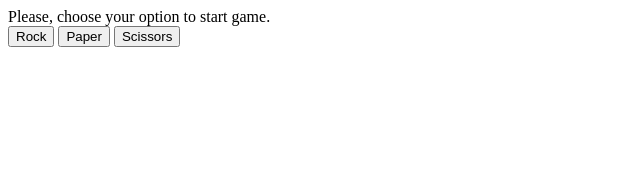
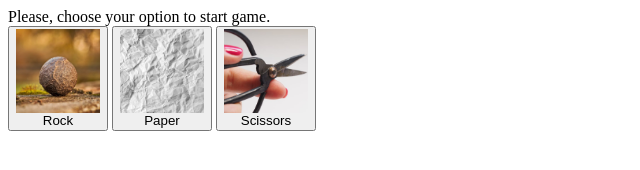
Before and after one commit to alex-255/odin-rock-paper-scissors, a plain HTML site: page index.html in a window 1280 px wide. Shown: the whole page, without its empty margins (0-640 px from the left). Drawn offline with Linux system fonts and the light colour scheme.

Commit message:
images added to buttons

```diff
--- a/index.html
+++ b/index.html
@@ -4,14 +4,24 @@
     <meta charset="UTF-8" />
     <meta name="viewport" content="width=device-width, initial-scale=1.0" />
     <title>Rock, Paper, Scissors</title>
+    <link rel="stylesheet" href="style.css" />
   </head>
   <body>
     <div class="root">
       <div class="game-result">Please, choose your option to start game.</div>
       <div class="score"></div>
-      <button class="button-rock">Rock</button>
-      <button class="button-paper">Paper</button>
-      <button class="button-scissors">Scissors</button>
+      <button class="button-rock">
+        <img src="./pexels-pixabay-stone.jpg" alt="stone" />Rock
+      </button>
+      <button class="button-paper">
+        <img src="./pexels-icon0-paper.jpg" alt="paper" />Paper
+      </button>
+      <button class="button-scissors">
+        <img
+          src="./pexels-jessbaileydesign-scissors.jpg"
+          alt="scissors"
+        />Scissors
+      </button>
     </div>
     <script src="./main.js"></script>
   </body>
--- a/main.js
+++ b/main.js
@@ -54,8 +54,12 @@ const playRound = (humanChoice, computerChoice) => {
     } else if (computerScore < humanScore) {
       gameResultDiv.textContent = "The winner for all rounds is HUMAN!";
     }
+
     humanScore = 0;
     computerScore = 0;
+    root.removeChild(buttonRock);
+    root.removeChild(buttonPaper);
+    root.removeChild(buttonScissors);
     let buttonNewGame = document.createElement("button");
     buttonNewGame.setAttribute("class", "button-new-game");
     buttonNewGame.textContent = "Play again";
--- /dev/null
+++ b/style.css
@@ -0,0 +1,12 @@
+button {
+    width: 100px;
+    display: inline-flex;
+    flex-direction: column;
+    align-items: center;
+}
+
+button img {
+    width: 100%;
+    aspect-ratio: 1/1;
+    object-fit: cover;
+}
```
Also changed, not shown: pexels-icon0-paper.jpg (added), pexels-jessbaileydesign-scissors.jpg (added), pexels-pixabay-stone.jpg (added).
